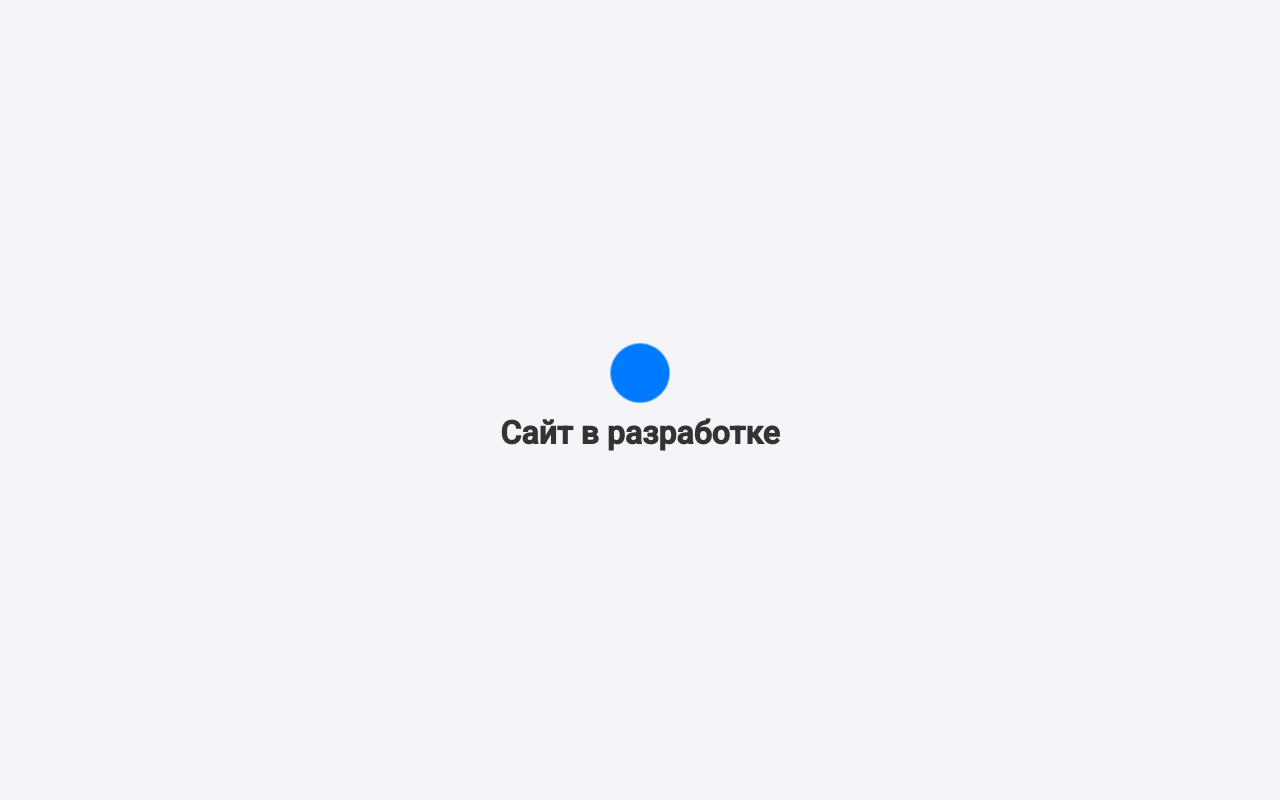
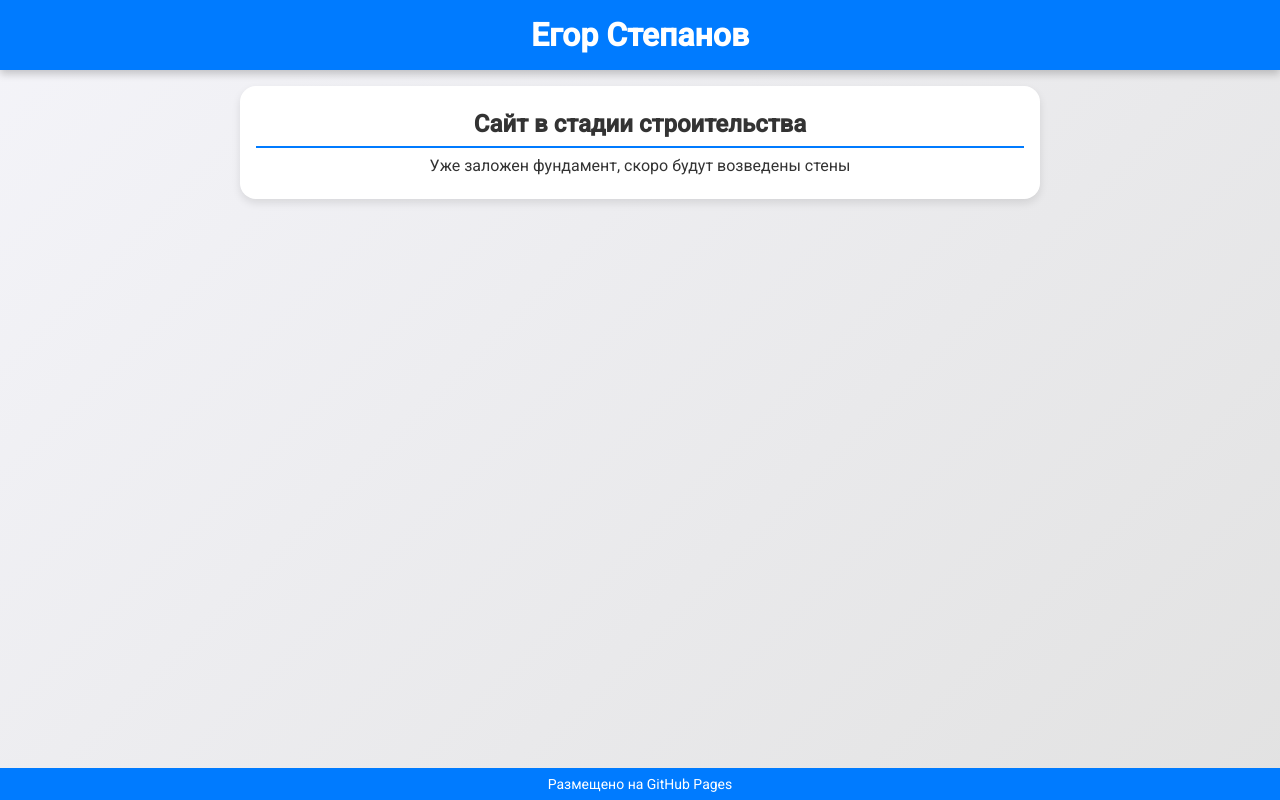
Before and after one commit to egorstepanovcl/egorstepanovcl.github.io, a plain HTML site: page index.html in a window 1280 px wide. Drawn offline with Linux system fonts and the light colour scheme.

Commit message:
Добавлен стиль сайта

```diff
--- a/index.html
+++ b/index.html
@@ -4,6 +4,7 @@
     <meta charset="UTF-8">
     <meta name="viewport" content="width=device-width, initial-scale=1.0">
     <title>Егор Степанов</title>
+    <link rel="icon" href="favicon.ico" type="image/x-icon">
     <link href="https://fonts.googleapis.com/css2?family=Roboto:wght@400;500&display=swap" rel="stylesheet">
     <style>
         html, body {
@@ -11,42 +12,101 @@
             margin: 0;
             padding: 0;
             font-family: 'Roboto', sans-serif;
-            background-color: #f4f4f9;
+            background: linear-gradient(135deg, #f4f4f9, #e2e2e2);
+            background-size: cover;
+            background-attachment: fixed;
             color: #333;
             display: flex;
-            align-items: center;
-            justify-content: center;
-
+            flex-direction: column;
         }
-        .content {
+        header {
+            background: #007bff;
+            color: #fff;
+            padding: 1rem;
             text-align: center;
+            box-shadow: 0 4px 8px rgba(0, 0, 0, 0.2);
         }
-        .circle {
-            width: 50px;
-            height: 50px;
-            border-radius: 50%;
-            background-color: #007bff;
-            animation: pulse 1.5s infinite;
-            margin: 0 auto 1rem auto;
+        header h1 {
+            margin: 0;
+            font-size: 2rem;
         }
-        h1 {
-            font-size: 2rem;
-            margin: 0;
+        .container {
+            width: 90%;
+            max-width: 800px;
+            margin: auto;
+            padding: 1rem;
+            flex: 1;
         }
-        @keyframes pulse {
-            0%, 100% {
-                transform: scale(1);
-            }
-            50% {
-                transform: scale(1.2);
-            }
+        .section {
+            background: #fff;
+            border-radius: 16px;
+            box-shadow: 0 4px 8px rgba(0, 0, 0, 0.1);
+            margin-bottom: 1rem;
+            padding: 1rem;
+            transition: transform 0.3s, box-shadow 0.3s;
+        }
+        .section:hover {
+            transform: translateY(-5px);
+            box-shadow: 0 8px 16px rgba(0, 0, 0, 0.2);
+        }
+        h2 {
+            font-size: 1.5rem;
+            margin-bottom: 0.5rem;
+            border-bottom: 2px solid #007bff;
+            padding-bottom: 0.5rem;
+            margin-top: 0.5rem;
+        }
+        h3 {
+            font-size: 1.25rem;
+            margin: 0.5rem 0;
+        }
+        p {
+            margin: 0.5rem 0;
+        }
+        a {
+            color: #007bff;
+            text-decoration: none;
+            transition: color 0.3s;
+        }
+        a:hover {
+            color: #0056b3;
+            text-decoration: underline;
+        }
+        ul {
+            list-style-type: none;
+            padding: 0;
+        }
+        li {
+            margin-bottom: 0.5rem;
+        }
+        .italic {
+            font-style: italic;
+        }
+        footer {
+            background: #007bff;
+            color: #fff;
+            text-align: center;
+            padding: 0.5rem;
+            font-size: 0.875rem;
         }
     </style>
 </head>
 <body>
-    <div class="content">
-        <div class="circle"></div>
-        <h1>Сайт в разработке</h1>
+    <header>
+        <h1>Егор Степанов</h1>
+    </header>
+    <div class="container">
+        <div class="section">
+            <h2 style="text-align: center;">Сайт в стадии строительства</h2>
+            <p style="text-align: center;">Уже заложен фундамент, скоро будут возведены стены</p>
+        </div>
     </div>
+    <footer>
+        Размещено на <a href="https://pages.github.com/" target="_blank" style="color: #fff;">GitHub Pages</a>
+    </footer>
 </body>
 </html>
+<!--
+Приятно, что смотрят исходники
+Всё, что понравилось — смело забирайте
+-->
```
Also changed, not shown: favicon.ico (added).
